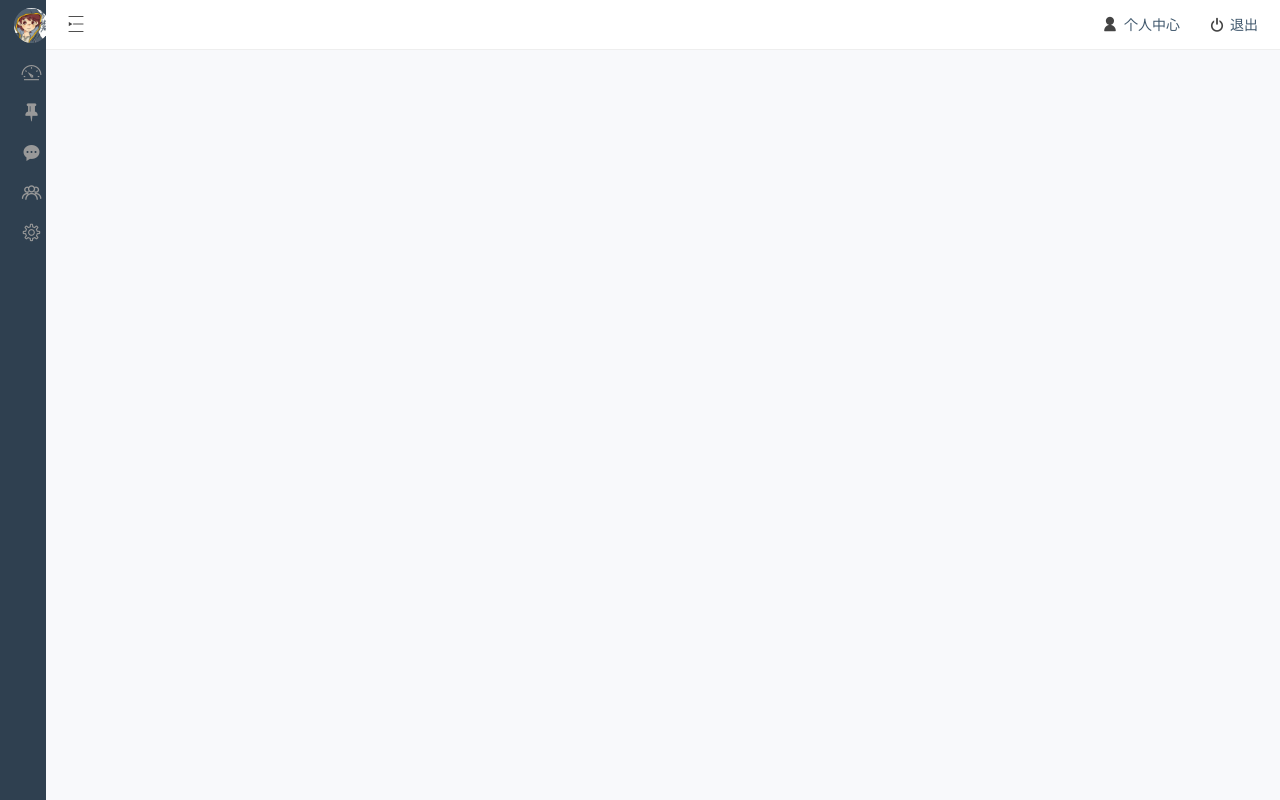
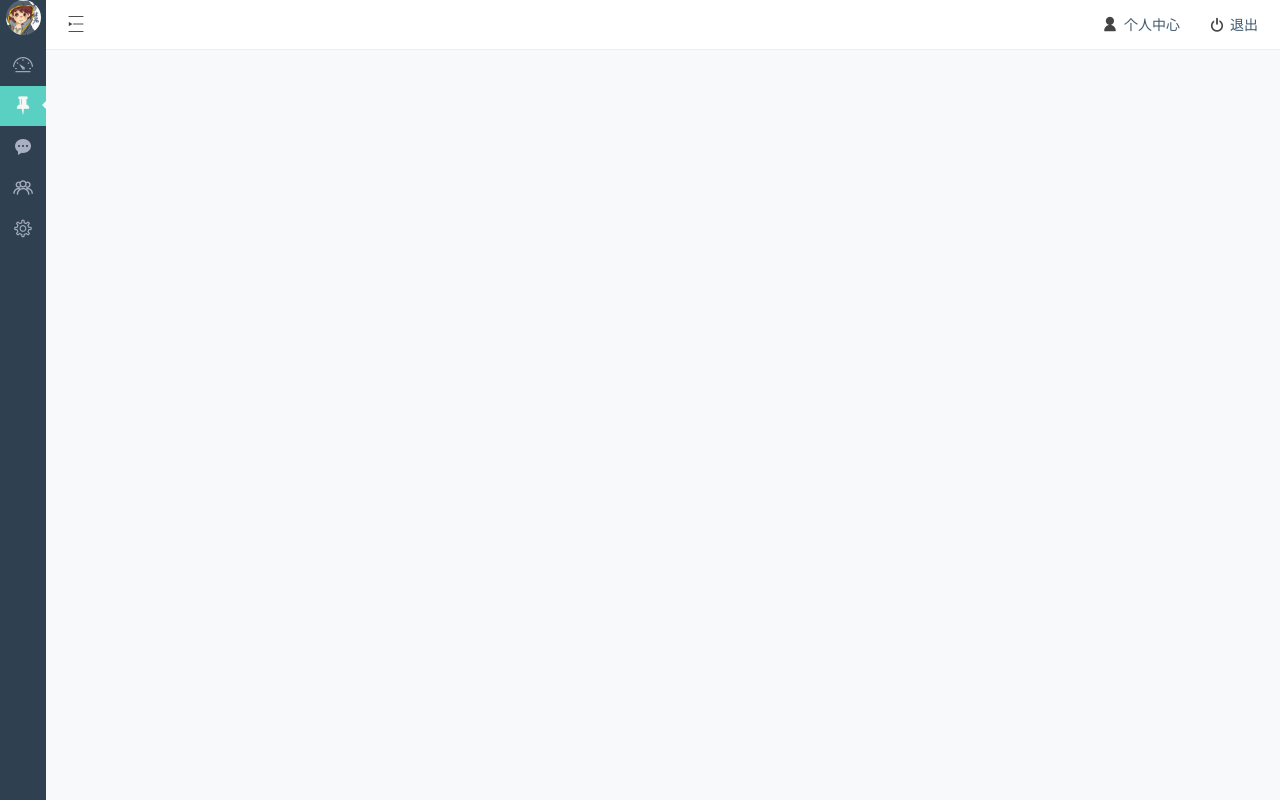
Before and after one commit to easyWater/admin, a Vue app: page / in a window 1280 px wide. Both pictures are taken after a click on the element 199 px from the left and 24 px from the top of the page. Built offline with nearby package versions, Linux system fonts and the light colour scheme.

Commit message:
窄侧边栏效果完成

```diff
--- a/src/App.vue
+++ b/src/App.vue
@@ -40,17 +40,17 @@
         </section>
       </section>
       <section class="narrow">
-        <section class="inner">
           <h4>
             <img src="../statics/images/avatar.jpg" alt="">
           </h4>
           <ul class="menu">
-            <li class="active">
+            <li>
               <a href="javascript: void(0);"><i class="iconfont icon-yibiaopan1"></i></a>
             </li>
-            <li>
+            <li class="active">
               <a href="javascript: void(0);"><i class="iconfont icon-tuding"></i></a>
               <ul>
+                <li><h5>文章</h5></li>
                 <li><a href="javascript: void(0);">所有文章</a></li>
                 <li><a href="javascript: void(0);">写文章</a></li>
                 <li><a href="javascript: void(0);">分类目录</a></li>
@@ -66,12 +66,12 @@
             <li>
               <a href="javascript: void(0);"><i class="iconfont icon-shezhi"></i></a>
               <ul>
+                <li><h5>设置</h5></li>
                 <li><a href="javascript: void(0);">网站设置</a></li>
                 <li><a href="javascript: void(0);">导航菜单</a></li>
               </ul>
             </li>
           </ul>
-        </section>
       </section>
     </section>
     <!-- 右侧 -->
@@ -97,11 +97,12 @@ export default {
   name: "app",
   mounted() {
     this.choiceMenu();
-    this.switchAside()
+    this.switchAside();
   },
   methods: {
     choiceMenu() {
-      $(".menu>li").on("click", function(e) { //点击菜单
+      $(".menu>li").on("click", function(e) {
+        //点击菜单
         if ($(e.target).hasClass("a-menu")) {
           $(this)
             .addClass("active")
@@ -121,43 +122,62 @@ export default {
             .slideToggle();
 
           //调整自身右图标的方向
-          if($(this).find('.iconfont.rg').hasClass('unfold')) { //改为右,收起
-            $(this).find('.iconfont.rg').removeClass('unfold')
-          }else { //改为下,展开
-            $(this).find('.iconfont.rg').addClass('unfold')
+          if (
+            $(this)
+              .find(".iconfont.rg")
+              .hasClass("unfold")
+          ) {
+            //改为右,收起
+            $(this)
+              .find(".iconfont.rg")
+              .removeClass("unfold");
+          } else {
+            //改为下,展开
+            $(this)
+              .find(".iconfont.rg")
+              .addClass("unfold");
           }
 
           //调整其他兄弟元素右图标的方向
-          $(this).siblings().find('.iconfont.rg').removeClass('unfold')
-
+          $(this)
+            .siblings()
+            .find(".iconfont.rg")
+            .removeClass("unfold");
         }
       });
-      $(".menu>li").find('a>.iconfont.rg').on('click', function() { //由于右侧图标浮动，需添加点击事件与一级菜单a保持一致
-        $(this).addClass("a-menu")
-        $($(this).parent().parent()[0]).trigger('click')
-      })
+      $(".menu>li")
+        .find("a>.iconfont.rg")
+        .on("click", function() {
+          //由于右侧图标浮动，需添加点击事件与一级菜单a保持一致
+          $(this).addClass("a-menu");
+          $(
+            $(this)
+              .parent()
+              .parent()[0]
+          ).trigger("click");
+        });
     },
-    switchAside() { //切换侧边栏
-      $('.main>.top>.lf').on('click', function() {
-        if($('.sideBar').hasClass('isAside')) {
-          $('.sideBar').css({width: '180px'})
-          $('.sideBar>.normal').show()
-          $('.sideBar>.narrow').hide()
-          $('.main').css({
-              width: 'calc(100% - 180px)'
-            })
-          $('.sideBar').removeClass('isAside')
-        }else {
-          $('.sideBar').css({width: '46px'})
-          $('.sideBar>.normal').hide()
-          $('.sideBar>.narrow').show()
-          $('.main').css({
-              width: 'calc(100% - 46px)'
-            })
-          $('.sideBar').addClass('isAside')
+    switchAside() {
+      //切换侧边栏
+      $(".main>.top>.lf").on("click", function() {
+        if ($(".sideBar").hasClass("isAside")) {
+          $(".sideBar").css({ width: "180px" });
+          $(".sideBar>.normal").show();
+          $(".sideBar>.narrow").hide();
+          $(".main").css({
+            width: "calc(100% - 180px)"
+          });
+          $(".sideBar").removeClass("isAside");
+        } else {
+          $(".sideBar").css({ width: "46px" });
+          $(".sideBar>.normal").hide();
+          $(".sideBar>.narrow").show();
+          $(".main").css({
+            width: "calc(100% - 46px)"
+          });
+          $(".sideBar").addClass("isAside");
         }
-
-      })
+      });
     }
   }
 };
@@ -174,7 +194,7 @@ html {
   height: 100%;
   .sideBar {
     width: 180px;
-    transition: all .5s;
+    transition: all 0.5s;
     height: 100%;
     float: left;
     .normal,
@@ -233,7 +253,7 @@ html {
                 float: right;
                 font-size: 18px;
                 transform: rotate(0deg);
-                transition: all .3s;
+                transition: all 0.3s;
                 &.unfold {
                   transform: rotate(90deg);
                 }
@@ -269,12 +289,6 @@ html {
     .narrow {
       width: 46px;
       display: none;
-      overflow: hidden;
-      >.inner {
-        height: 100%;
-        overflow-y: scroll;
-        margin-right: -17px;
-        padding-top: 8px;
       h4 {
         margin-bottom: 10px;
         img {
@@ -285,15 +299,18 @@ html {
           margin: 0 auto;
         }
       }
-        >.menu {
-          li {
-            a {
+      > .menu {
+        > li {
+          position: relative;
+          margin-top: 1px;
+          > a {
             display: block;
             text-align: center;
+            color: #a9b0c2;
             .iconfont {
               font-size: 20px;
               line-height: 40px;
-                &.icon-yibiaopan1{
+              &.icon-yibiaopan1 {
                 font-size: 25px;
               }
               &.icon-tuding {
@@ -304,11 +321,68 @@ html {
               }
             }
           }
+          > ul {
+            display: none;
+            position: absolute;
+            left: 46px;
+            top: 0px;
+            min-width: 120px;
+            background-color: #2f4050;
+            > li {
+              > a {
+                display: block;
+                line-height: 30px;
+                color: #a9b0c2;
+                font-size: 14px;
+                padding-left: 15px;
+              }
+              h5 {
+                padding-left: 15px;
+                font-size: 14px;
+                color: #f6f6f6;
+                line-height: 40px;
+                background-color: #213140;
+              }
+            }
+          }
           &:hover {
-
+            > a {
+              background-color: #213140;
+              color: #f6f6f6;
             }
             ul {
+              display: block;
+            }
+          }
+          &.active {
+            > a {
+              background-color: #5ad0c3;
+              color: #f6f6f6;
+              position: relative;
+              &::after {
+                content: "";
+                position: absolute;
+                right: 0px;
+                top: 15px;
+                border-top: 4px solid transparent;
+                border-left: 4px solid transparent;
+                border-bottom: 4px solid transparent;
+                border-right: 4px solid #f8f9fb;
+              }
+            }
+          }
+          &.active:hover {
+            > a {
+              &::after {
                 display: none;
+              }
+            }
+            > ul {
+              li {
+                h5 {
+                  background-color: #5ad0c3;
+                }
+              }
             }
           }
         }
@@ -319,7 +393,7 @@ html {
     float: right;
     height: 100%;
     width: calc(100% - 180px);
-    transition: all .5s;
+    transition: all 0.5s;
     .top {
       height: 50px;
       background-color: #fff;
```
Lines whose indentation alone changed are shown as unchanged.
